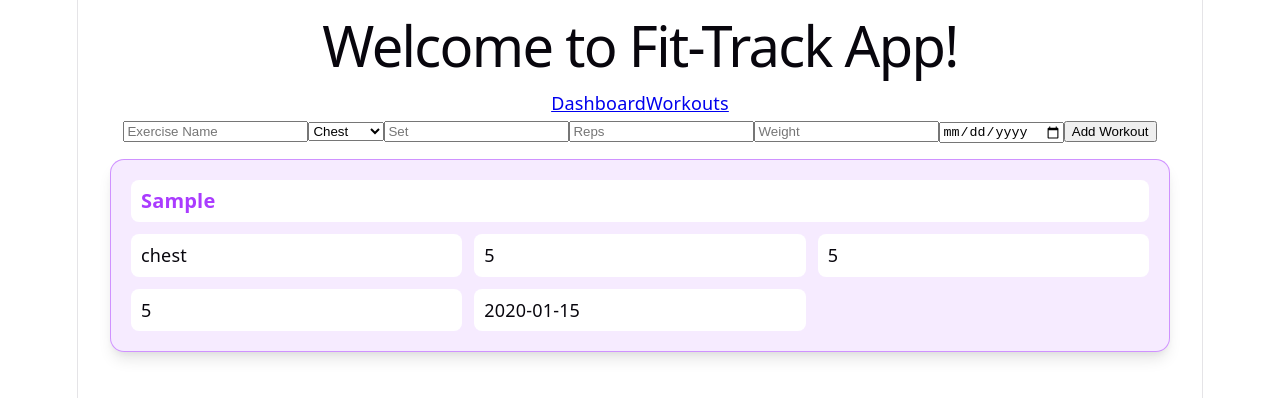
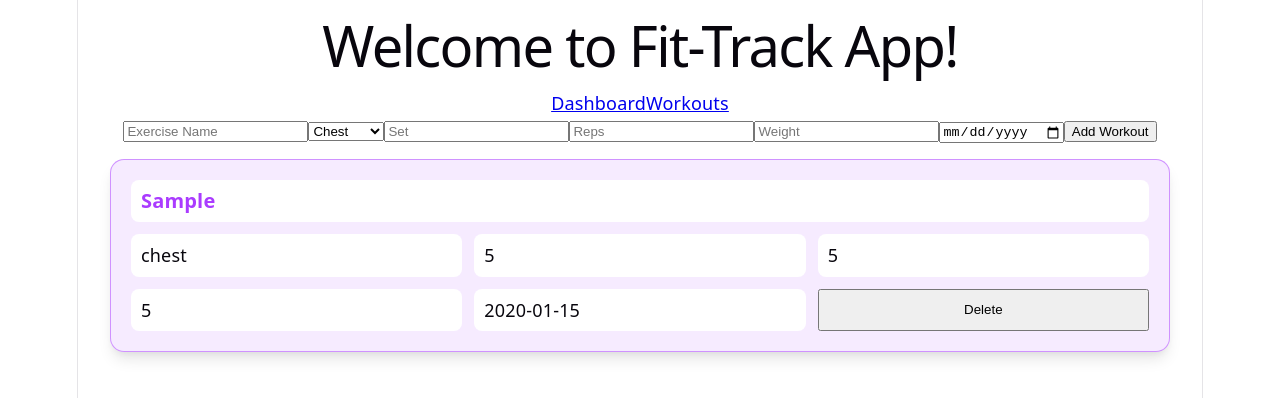
Before and after one commit to yigityilmaz16/fit-track, a React (Vite) app: page /workouts in a window 1280 px wide. Both pictures are taken after typing "Sample", "5", "5", "5", "2020-01-15" into the empty fields and a click on the button "Add Workout". Shown: the top 398 px of the page. Built offline with nearby package versions, Linux system fonts and the light colour scheme.

Commit message:
feat: implement workout deletion

```diff
--- a/src/components/WorkoutCard.jsx
+++ b/src/components/WorkoutCard.jsx
@@ -1,6 +1,6 @@
 import "./WorkoutCard.css";
 
-function WorkoutCard({workout}){
+function WorkoutCard({workout,deleteWorkout}){
     return(
         <div className="workout-card">
             <p>{workout.exercise}</p>
@@ -9,6 +9,7 @@ function WorkoutCard({workout}){
             <p>{workout.reps}</p>
             <p>{workout.weight}</p>
             <p>{workout.date}</p>
+            <button onClick={()=>deleteWorkout(workout.id)}>Delete</button>
         </div>
     )
 }
--- a/src/components/WorkoutList.jsx
+++ b/src/components/WorkoutList.jsx
@@ -1,5 +1,5 @@
 import WorkoutCard from "./WorkoutCard";
-function WorkoutList({workouts}){
+function WorkoutList({workouts, deleteWorkout}){
 if (workouts.length === 0){
     return(
         <p>Henüz Antrenman Eklenmedi</p>
@@ -8,7 +8,7 @@ if (workouts.length === 0){
 return(
     <div>
         {workouts.map((workout)=>{
-           return <WorkoutCard workout={workout} key={workout.id} />
+           return <WorkoutCard workout={workout} key={workout.id} deleteWorkout={deleteWorkout} />
         })}
     </div>
 )
--- a/src/pages/Workouts.jsx
+++ b/src/pages/Workouts.jsx
@@ -7,11 +7,17 @@ function Workouts() {
         setWorkouts((prev) => [...prev, newWorkout]);
 
     }
+    function deleteWorkout(id){
+       const yeni= workouts.filter((workout)=>{
+            return workout.id !== id;
+        })
+        setWorkouts(yeni);
+    }
     console.log(workouts);
   return(
     <div>
     <WorkoutForm addWorkout={addWorkout} />
-    <WorkoutList workouts={workouts} />
+    <WorkoutList workouts={workouts} deleteWorkout={deleteWorkout} />
     </div>
   );
 }
```
